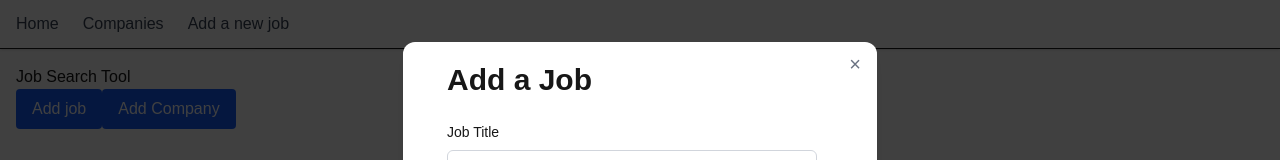
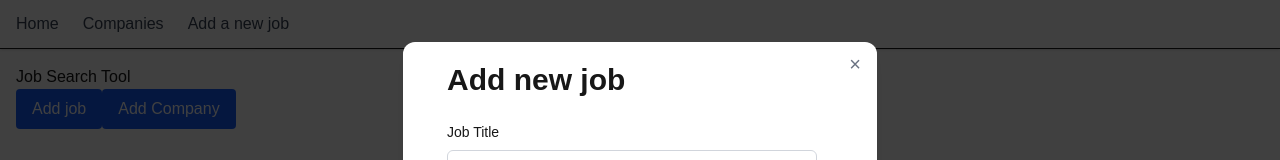
Before and after one commit to Gert1337/JobSearchTool, a Next.js app: page / in a window 1280 px wide. Both pictures are taken after a click on the button "Add job". Shown: the top 160 px of the page. Built offline with nearby package versions, Linux system fonts and the light colour scheme; no server answers; the database is empty.

Commit message:
Modal enhancement

```diff
--- a/src/app/components/Modal.tsx
+++ b/src/app/components/Modal.tsx
@@ -5,15 +5,16 @@ type Props = {
   isOpen: boolean;
   onClose: () => void;
   children: ReactNode;
+  title: string
 };
 
-export default function Modal({ isOpen, onClose, children }: Props) {
+export default function Modal({ isOpen, onClose, title,  children }: Props) {
   if (!isOpen) return null;
 
   return (
     <div className="fixed bg-black/75 inset-0 flex items-center justify-center z-50">
       <div className="bg-white p-5 rounded-xl shadow-lg max-h-[90vh] relative overflow-hidden">
-        <h1 className="pl-6 font-bold text-3xl">Add a Job</h1>
+        <h1 className="pl-6 font-bold text-3xl">{title}</h1>
         <div
           className="overflow-y-scroll modal max-h-[80vh] pr-2 "
           style={{ scrollbarGutter: "stable" }}
--- a/src/app/page.tsx
+++ b/src/app/page.tsx
@@ -119,12 +119,14 @@ export default function Home() {
           <Modal
             isOpen={showNewCompanyModal}
             onClose={() => setShowNewCompanyModal(false)}
+            title="Add new company"
           >
-            <CompanyForm onClose={() => setShowNewCompanyModal(false)}/>
+            <CompanyForm onClose={() => setShowNewCompanyModal(false)} />
           </Modal>
           <Modal
             isOpen={showNewJobModal}
             onClose={() => setShowNewJobModal(false)}
+            title="Add new job"
           >
             <AddJobFormWrapper onClose={() => setShowNewJobModal(false)} />
           </Modal>
```
